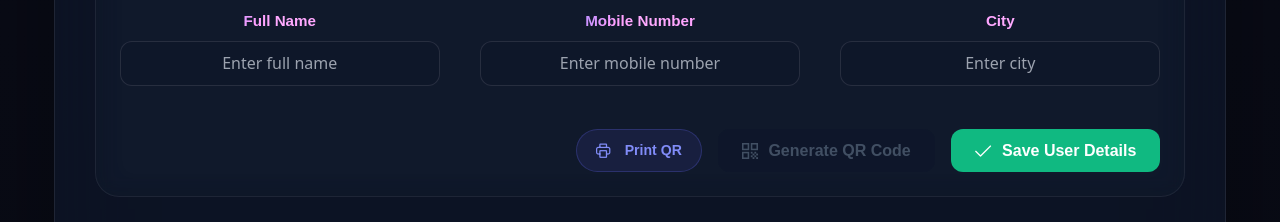
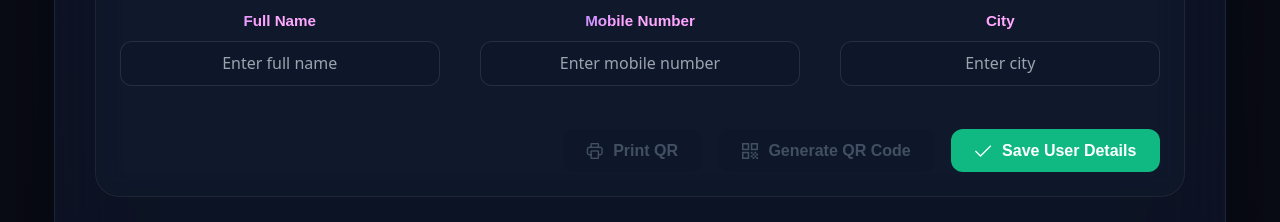
Before and after one commit to AISHWARYJHAVERI/QR-App, a React (Vite) app: page / in a window 1280 px wide. Shown: the part 1020-1242 px from the top of the page. Built offline with nearby package versions, Linux system fonts and the light colour scheme; no server answers; a web font is replaced by a local one; what axios-retry would draw is missing.

Commit message:
style: convert Print QR button to PrimeReact Button with matching styles

```diff
--- a/src/Users/AddUser/AddUser.jsx
+++ b/src/Users/AddUser/AddUser.jsx
@@ -101,9 +101,14 @@ const AddUser = ({ onUserAdded, showError, showSuccess, inline = false }) => {
                 </div>
 
                 <div className="d-flex flex-wrap gap-3 mt-4 justify-content-end">
-                    <button type="button" className="print-btn" onClick={() => setPrintDialogVisible(true)} disabled={!isFormValid} title="Print QR">
-                        <i className="pi pi-print mr-2"></i> Print QR
-                    </button>
+                    <Button
+                        type="button"
+                        label="Print QR"
+                        icon="pi pi-print"
+                        onClick={() => setPrintDialogVisible(true)}
+                        disabled={!isFormValid}
+                        style={{ backgroundColor: '#6366f1', color: '#ffffff', border: 'none', width: 'auto', borderRadius: '12px', padding: '0.6rem 1.5rem' }}
+                    />
                     <Button
                         type="button"
                         label="Generate QR Code"
@@ -174,9 +179,14 @@ const AddUser = ({ onUserAdded, showError, showSuccess, inline = false }) => {
                         </div>
 
                         <div className="mt-4 d-flex flex-wrap gap-2 justify-content-center">
-                            <button type="button" className="print-btn" onClick={() => setPrintDialogVisible(true)} disabled={!isFormValid} title="Print QR">
-                                <i className="pi pi-print mr-2"></i> Print QR
-                            </button>
+                            <Button
+                                type="button"
+                                label="Print QR"
+                                icon="pi pi-print"
+                                onClick={() => setPrintDialogVisible(true)}
+                                disabled={!isFormValid}
+                                style={{ backgroundColor: '#6366f1', color: '#ffffff', border: 'none', borderRadius: '12px', padding: '0.6rem 1.5rem' }}
+                            />
                             <Button
                                 type="button"
                                 label="Generate QR Code"
```
